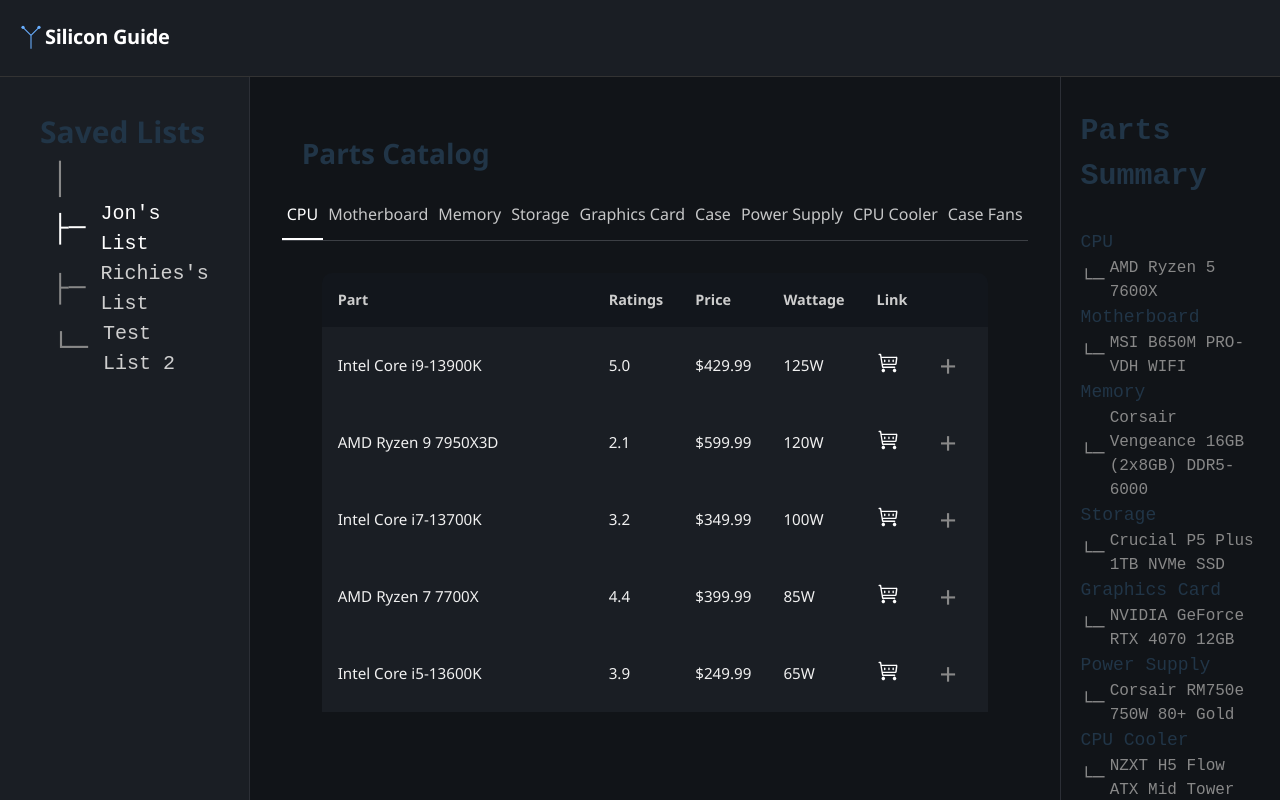
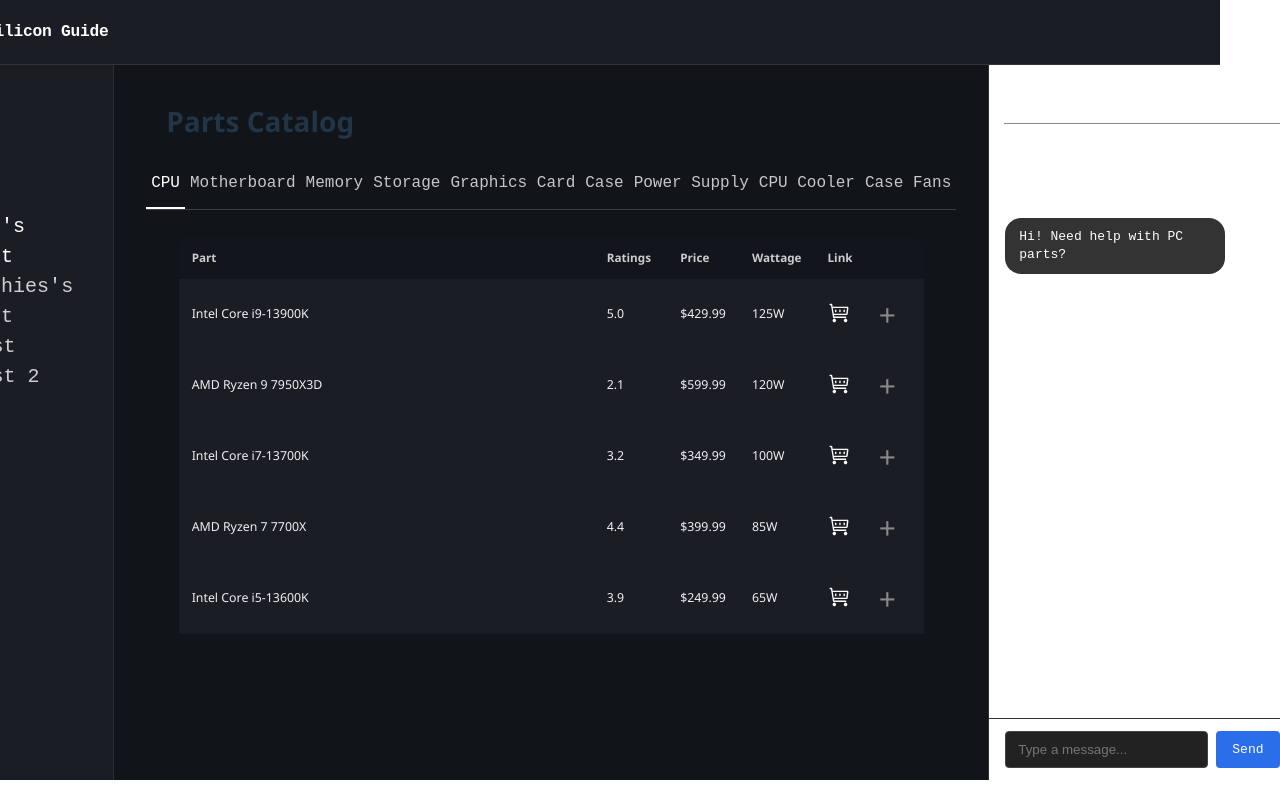
Before and after one commit to jonathanmal1119/SiliconGuide, a React (Vite) app in the folder client/: page / in a window 1280 px wide. Built offline with nearby package versions, Linux system fonts and the light colour scheme.

Commit message:
Prototype ChatBox

```diff
--- a/client/src/App.css
+++ b/client/src/App.css
@@ -13,6 +13,6 @@
   justify-content: center;
   height: 100%;
   width: 100%;
-  font-family: 'Segoe UI', sans-serif;
+  font-family: monospace;
 
 }
--- a/client/src/App.jsx
+++ b/client/src/App.jsx
@@ -4,11 +4,11 @@
 import Header from './components/Header';
 import Sidebar from './components/Sidebar';
 import Catalog from './components/Catalog';
-import SummaryBar from './components/SummaryBar';
+import RightSideBar from './components/RightSideBar';
 
 function App() {
   const [currentTab, setCurrentTab] = useState("CPU")
-
+  const [currentRightTab, setCurrentRightTab] = useState("Chat")
 
   return (
     <>
@@ -17,7 +17,7 @@
       <div className="flex">
         <Sidebar/>
         <Catalog setCurrentTab={setCurrentTab} currentTab={currentTab}/>
-        <SummaryBar/>
+        <RightSideBar setCurrentRightTab={setCurrentRightTab} currentRightTab={currentRightTab}/>
       </div>
     </>
   )
--- a/client/src/components/Catalog.jsx
+++ b/client/src/components/Catalog.jsx
@@ -3,11 +3,13 @@
 import './styles/Catalog.css';
 
 function Catalog({currentTab,setCurrentTab}) {
+    const tabLabels = ["CPU", "Motherboard", "Memory", "Storage", "Graphics Card", "Case", "Power Supply", "CPU Cooler", "Case Fans"];
+
     return (
         <div className="catalog-container">
             <h2 className='catalog-header'>Parts Catalog</h2>
             <div className="catalog-tabs-wrapper">
-                <Tabs setCurrentTab={setCurrentTab} currentTab={currentTab}/>
+                <Tabs setCurrentTab={setCurrentTab} currentTab={currentTab} tabLabels={tabLabels}/>
             </div>
 
             <div className="catalog-body">
--- /dev/null
+++ b/client/src/components/Chat.jsx
@@ -0,0 +1,71 @@
+import { useState, useRef, useEffect } from 'react';
+import './styles/Chat.css';
+
+export default function Chat() {
+  const [messages, setMessages] = useState([
+    { sender: 'ai', text: 'Hi! Need help with PC parts?' },
+  ]);
+  const [input, setInput] = useState('');
+  const messagesEndRef = useRef(null);
+
+  const handleSend = () => {
+    if (!input.trim()) return;
+
+    const newMessages = [...messages, { sender: 'user', text: input }];
+    setMessages(newMessages);
+
+    setTimeout(() => {
+      setMessages((prev) => [
+        ...prev,
+        {
+          sender: 'ai',
+          text: `You said: "${input}" — let me find something.`,
+        },
+      ]);
+    }, 600);
+
+    setInput('');
+  };
+
+  const handleKeyDown = (e) => {
+    if (e.key === 'Enter') handleSend();
+  };
+
+  useEffect(() => {
+    messagesEndRef.current?.scrollIntoView({ behavior: 'smooth' });
+  }, [messages]);
+
+  return (
+    <div className="chat-container">
+      <span className="chat-header">Silicon Assistant</span>
+
+      <div className="chat-messages">
+        {messages.map((msg, idx) => (
+          <div
+            key={idx}
+            className={`chat-bubble ${
+              msg.sender === 'user' ? 'user-bubble' : 'ai-bubble'
+            }`}
+          >
+            {msg.text}
+          </div>
+        ))}
+        <div ref={messagesEndRef} />
+      </div>
+
+      <div className="chat-input-area">
+        <input
+          type="text"
+          value={input}
+          onChange={(e) => setInput(e.target.value)}
+          onKeyDown={handleKeyDown}
+          className="chat-input"
+          placeholder="Type a message..."
+        />
+        <button onClick={handleSend} className="chat-send-button">
+          Send
+        </button>
+      </div>
+    </div>
+  );
+}
--- /dev/null
+++ b/client/src/components/RightSideBar.jsx
@@ -0,0 +1,24 @@
+import SummaryBar from './SummaryBar';
+import Chat from './Chat';
+import Tab from './Tab';
+import './styles/Tabs.css';
+
+function RightSideBar({currentRightTab, setCurrentRightTab}) {
+    const tabLabels = ["Chat", "Summary"];
+
+    return (
+        <div className='rightside-container'>
+            <div className='tabs-outline'>
+                <div className="right-tabs-header">
+                    {tabLabels.map((label) => (
+                        <Tab name={label} isActive={currentRightTab === label} onClick={() => setCurrentRightTab(label)}/>
+                    ))}
+                </div>
+            </div>
+            {currentRightTab == 'Chat' &&  <Chat/>}
+            {currentRightTab == 'Summary' &&  <SummaryBar/>}
+        </div>
+    );
+};
+
+export default RightSideBar
--- a/client/src/components/SummaryItem.jsx
+++ b/client/src/components/SummaryItem.jsx
@@ -8,7 +8,9 @@
 
     return (
             <div className="summary-lea">
-                <div className='summary-text'>{category_name}</div>
+                <div className='summary-text'>
+                    {category_name}
+                </div>
                 <div className="summary-leaf last-branch">
                     {part_name}
                 </div>
--- /dev/null
+++ b/client/src/components/styles/Chat.css
@@ -0,0 +1,77 @@
+.chat-container {
+  display: flex;
+  flex-direction: column;
+  height: 100%;
+  color: white;
+  border-radius: 8px;
+  overflow: hidden;
+  font-family: monospace;
+}
+
+.chat-header {
+    font-family: monospace;
+    font-size: 25px;
+    font-weight: bold;
+    padding-bottom: 20px;
+    padding-top: 20px;
+    align-self: center;
+}
+
+.chat-messages {
+  flex: 1;
+  overflow-y: auto;
+  padding: 16px;
+  display: flex;
+  flex-direction: column;
+  gap: 10px;
+}
+
+.chat-bubble {
+  max-width: 70%;
+  padding: 10px 14px;
+  border-radius: 16px;
+  line-height: 1.4;
+  word-wrap: break-word;
+}
+
+.user-bubble {
+  align-self: flex-end;
+  background-color: #2a6ee9;
+  color: white;
+}
+
+.ai-bubble {
+  align-self: flex-start;
+  background-color: #333;
+  color: white;
+}
+
+.chat-input-area {
+  display: flex;
+  padding: 12px 16px;
+  border-top: 1px solid #333;
+}
+
+.chat-input {
+  flex: 1;
+  padding: 10px 12px;
+  border-radius: 4px;
+  border: 1px solid #444;
+  background-color: #222;
+  color: white;
+  outline: none;
+}
+
+.chat-send-button {
+  margin-left: 8px;
+  padding: 10px 16px;
+  border: none;
+  border-radius: 4px;
+  background-color: #2a6ee9;
+  color: white;
+  cursor: pointer;
+}
+
+.chat-send-button:hover {
+  background-color: #1f56c2;
+}
--- a/client/src/components/styles/Sidebar.css
+++ b/client/src/components/styles/Sidebar.css
@@ -1,6 +1,7 @@
 .sidebar-container {
   background-color: #1a1e24;
-  width: 250px;
+  /* width: 250px; */
+  width: 30%;
   padding: 32px 40px 0px 40px;
   display: flex;
   flex-direction: column;
--- a/client/src/components/styles/Summarybar.css
+++ b/client/src/components/styles/Summarybar.css
@@ -1,8 +1,6 @@
-.summarybar-container {
+ .summarybar-container {
   width: 300px;
-  background-color: #111418;
-  border-left: 1px solid #2c2f36;
-  padding: 32px 20px;
+  padding: 20px;
   display: flex;
   flex-direction: column;
 }
@@ -11,7 +9,7 @@
   font-family: monospace;
   font-size: 30px;
   font-weight: bold;
-  padding-bottom: 30px;
+  padding-bottom: 20px;
   align-self: center;
 }
 
@@ -41,3 +39,12 @@
   color: #888;
   font-size: 16px;
 }
+
+.rightside-container {
+  width: 350px;
+  border-left: 1px solid #2c2f36;
+  padding-top: 20px;
+  /* padding: 32px 20px; */
+  display: flex;
+  flex-direction: column;
+}
--- a/client/src/components/styles/Tab.css
+++ b/client/src/components/styles/Tab.css
@@ -9,6 +9,8 @@
   white-space: nowrap;
   font-size: medium;
   padding-bottom: 12px;
+  font-family: monospace;
+  font-size: 16px;
 }
 
 .tab:hover {
--- a/client/src/components/styles/Tabs.css
+++ b/client/src/components/styles/Tabs.css
@@ -3,3 +3,21 @@
   width: 100%;
   justify-content: space-evenly;
 }
+
+.right-tabs-header {
+  display: flex;
+  width: 100%;
+  gap: 20px;
+  justify-content: left;
+
+}
+
+.tabs-outline {
+  border-bottom: 1px solid #888;
+  padding-top: 15px;
+  margin-left: 15px;
+  margin-right: 15px;
+  padding-left: 10px;
+  padding-right: 10px;
+  font-family: monospace;
+}
--- a/client/src/index.css
+++ b/client/src/index.css
@@ -1,6 +1,6 @@
 
 :root {
-  font-family: 'Segoe UI', sans-serif;
+  font-family: monospace;
   line-height: 1.5;
   font-weight: 400;
 
```
Also changed, not shown: client/public/logo.svg.
